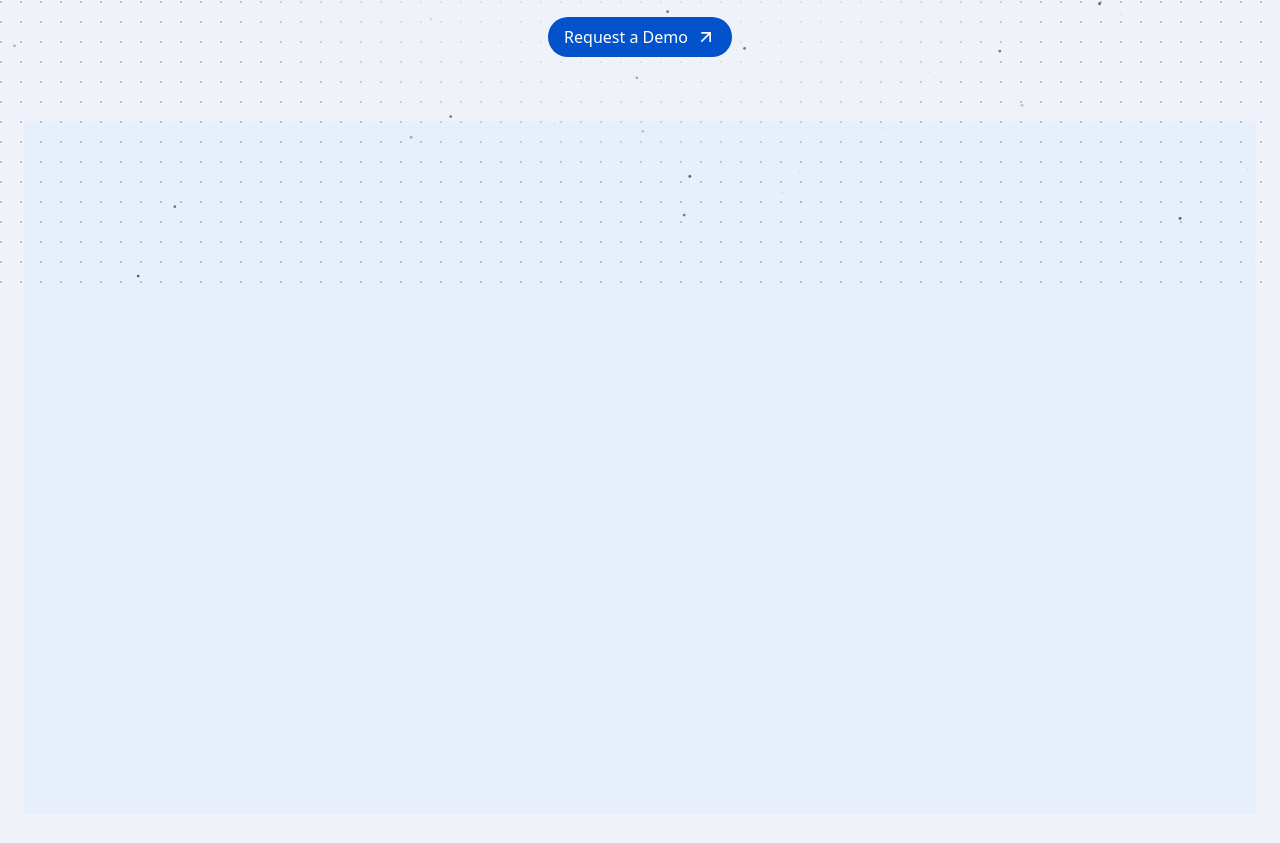
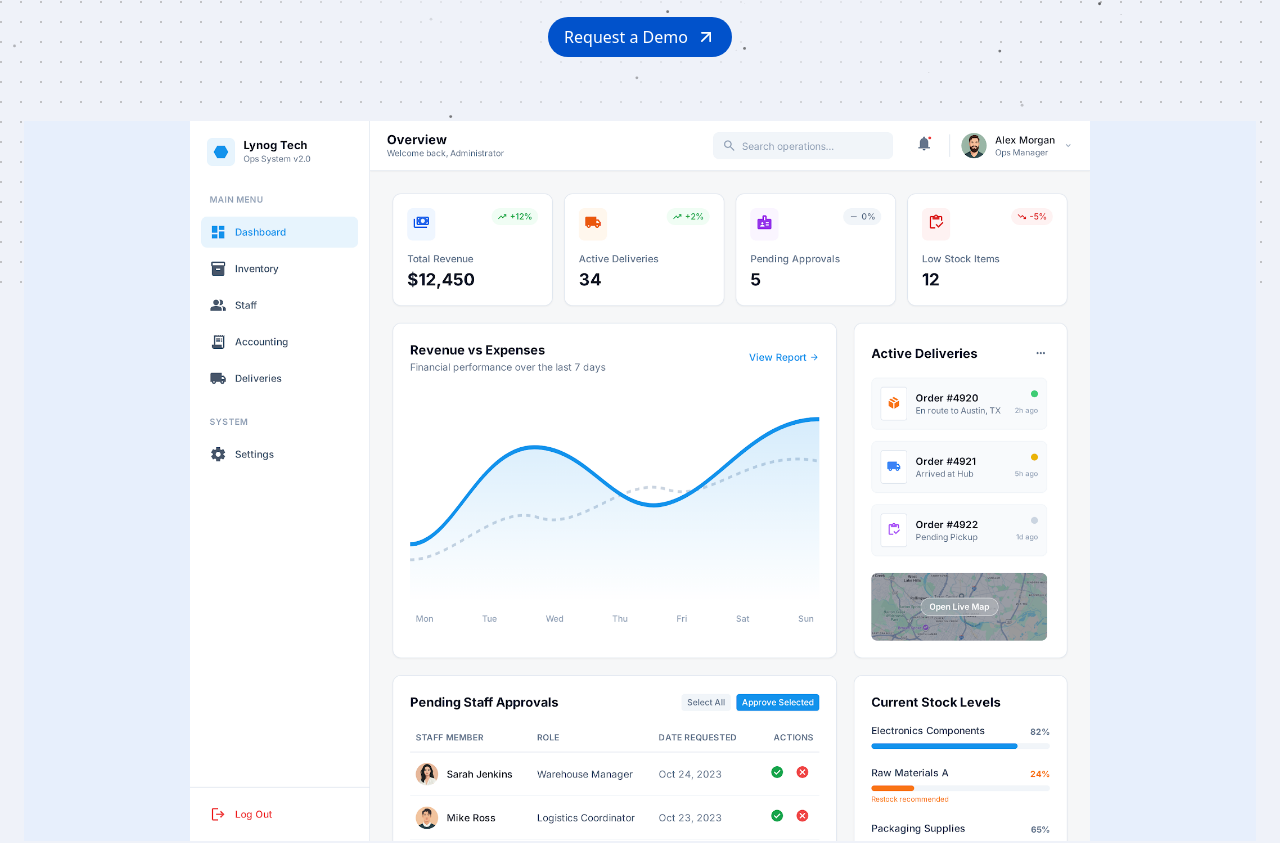
Before and after one commit to 080Evelyn/DELYN, a React (Vite) app: page / in a window 1280 px wide. Shown: the part 499-1342 px from the top of the page. Built offline with nearby package versions, Linux system fonts and the light colour scheme.

Commit message:
update hero section

```diff
--- a/src/components/Hero.tsx
+++ b/src/components/Hero.tsx
@@ -31,7 +31,13 @@ export default function Hero() {
           </Button>
         </div>
       </div>
-      <div className="w-full max-w-(--breakpoint-xl) mx-auto aspect-video bg-accent rounded-xl" />
+      <div className="w-full z-10 max-w-(--breakpoint-xl) mx-auto aspect-video bg-accent rounded-xl">
+        <img
+          src="/screen.png"
+          alt=""
+          className="w-full h-full object-contain"
+        />
+      </div>
     </div>
   );
 }
--- a/src/components/navigation-sheet.tsx
+++ b/src/components/navigation-sheet.tsx
@@ -7,7 +7,6 @@ import {
 } from "@/components/ui/sheet";
 import { VisuallyHidden } from "@radix-ui/react-visually-hidden";
 import { Menu } from "lucide-react";
-import { Logo } from "@/components/logo";
 import { NavMenu } from "@/components/nav-menu";
 
 export const NavigationSheet = () => {
@@ -23,7 +22,15 @@ export const NavigationSheet = () => {
         </Button>
       </SheetTrigger>
       <SheetContent className="px-6 py-3">
-        <Logo />
+        <div className="flex items-center gap-1">
+          <div className="flex items-center justify-center size-9 rounded text-primary">
+            <span className="material-symbols-outlined text-2xl">hub</span>
+          </div>
+
+          <span className="text-xl font-black tracking-tighter text-slate-900 leading-none">
+            DELYN
+          </span>
+        </div>
         <NavMenu orientation="vertical" className="mt-6 [&>div]:h-full" />
       </SheetContent>
     </Sheet>
```
Also changed, not shown: public/screen.png (added).
